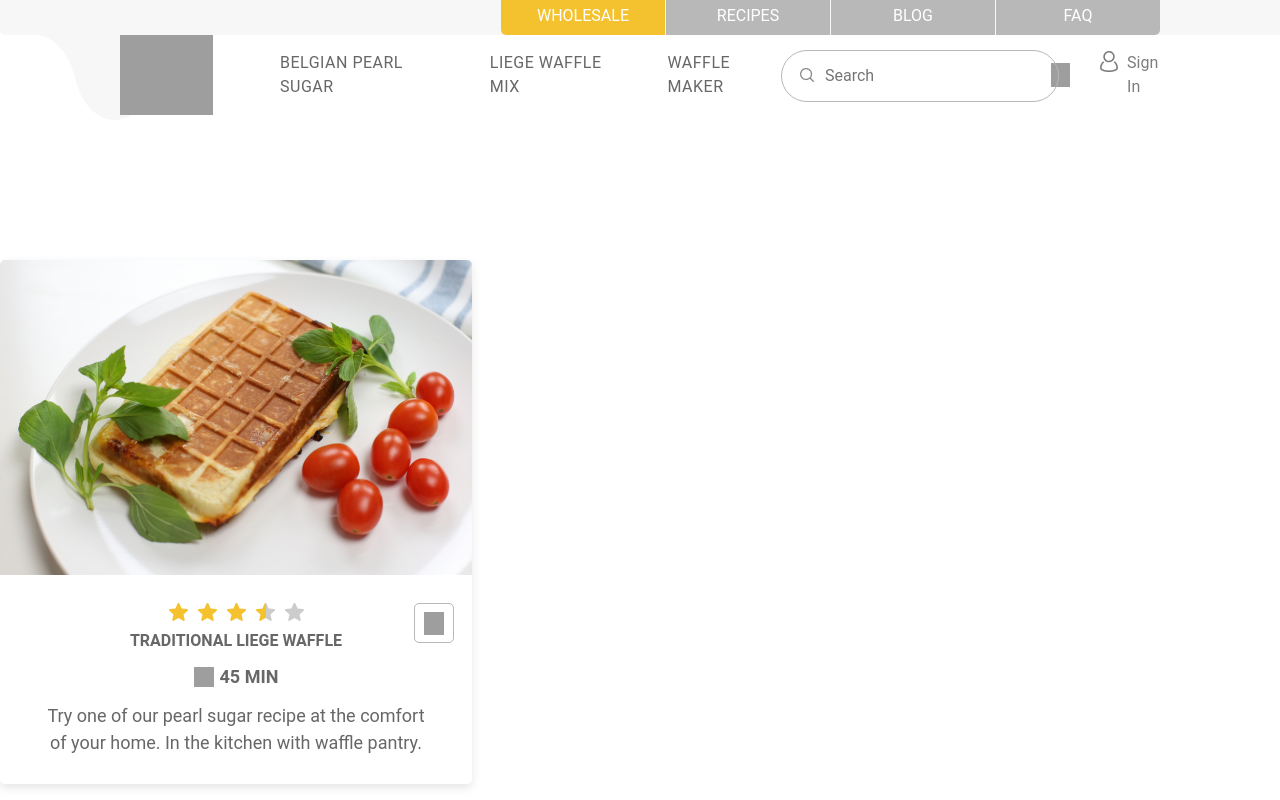
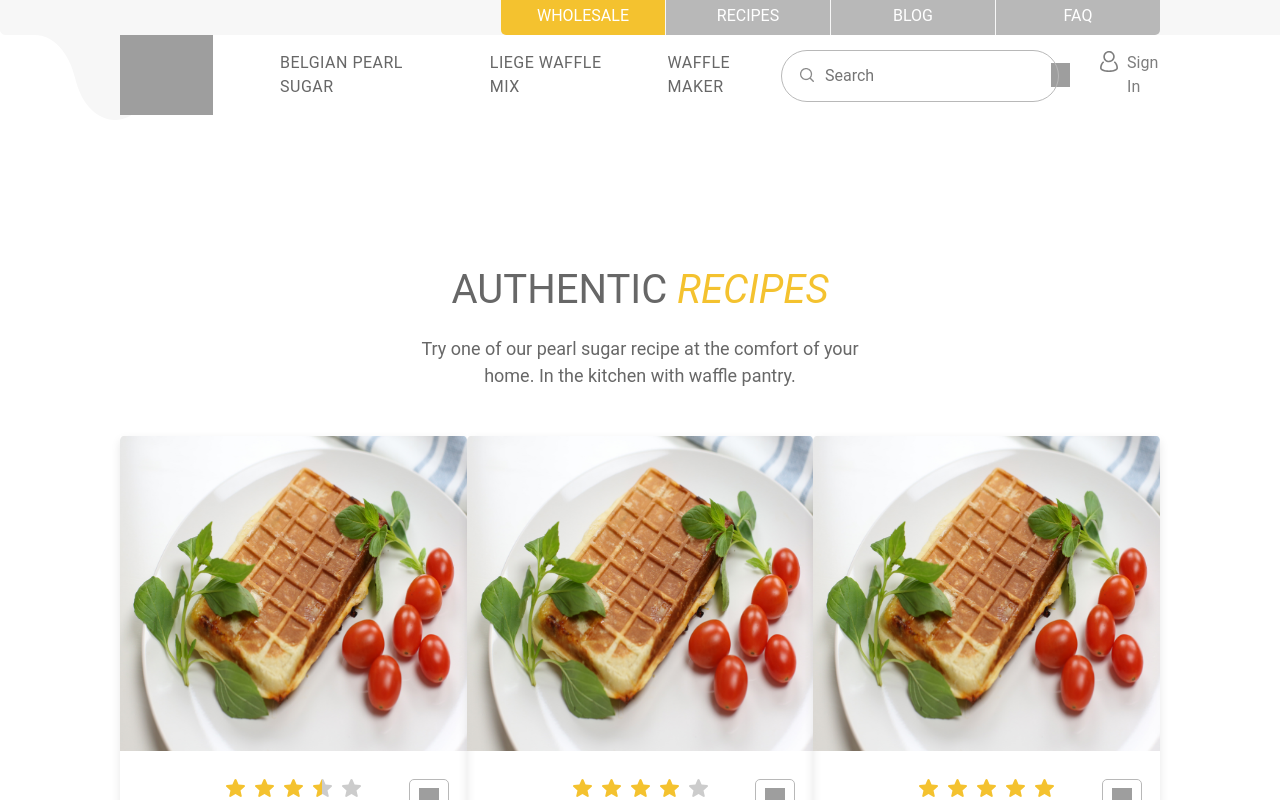
Before and after one commit to Oleksandr2108/galaxyItTest2, a Next.js app: page / in a window 1280 px wide. Built offline with nearby package versions, Linux system fonts and the light colour scheme; grey boxes are pictures that could not be loaded.

Commit message:
feat: add recipes list section

```diff
--- a/app/page.tsx
+++ b/app/page.tsx
@@ -1,19 +1,22 @@
 import Header from "@/components/Header/Header";
-import ResipesCard from "@/components/ResipesCard/ResipesCard";
 import Title from "@/components/Title/Title";
-import mainImage from "@/assets/images/Recipe1.jpg";
+import RecipesList from "@/components/RecipesList/RecipesList";
 
 const Home = () => {
   return (
     <>
       <Header />
-      <ResipesCard
-        mainImage={mainImage}
-        rating={2.5}
-        title="traditional liege waffle"
-        time="45 min"
-        description="Try one of our pearl sugar recipe at the comfort of your home. In the kitchen with waffle pantry."
-      />
+
+      <div className="container ">
+        <Title
+          highlight={[1]}
+          italic={[1]}
+          title="Authentic recipes"
+          subtitle="Try one of our pearl sugar recipe at the comfort of your home.
+In the kitchen with waffle pantry."
+        />
+        <RecipesList />
+      </div>
     </>
   );
 };
--- a/components/ResipesCard/ResipesCard.tsx
+++ b/components/RecipesCard/RecipesCard.tsx
@@ -4,7 +4,7 @@ import StarRating from "../StarRating/StarRating";
 import Time from "@/assets/images/Time.svg";
 import Share from "@/assets/images/Vector.svg";
 
-import styles from "./ResipesCard.module.scss";
+import styles from "./RecipesCard.module.scss"
 
 interface RecipesCardProps {
   mainImage: string | StaticImageData;
@@ -14,7 +14,7 @@ interface RecipesCardProps {
   description: string;
 }
 
-const ResipesCard = ({
+const RecipesCard = ({
   mainImage,
   title,
   rating,
@@ -59,4 +59,4 @@ const ResipesCard = ({
   );
 };
 
-export default ResipesCard;
+export default RecipesCard;
--- /dev/null
+++ b/components/RecipesList/RecipesList.module.scss
@@ -0,0 +1,6 @@
+.wrapper {
+  display: flex;
+  align-items: center;
+  justify-content: space-between;
+  margin-top: 47px;
+}
--- /dev/null
+++ b/components/RecipesList/RecipesList.tsx
@@ -0,0 +1,50 @@
+import mainImage from "@/assets/images/Recipe1.jpg";
+import RecipesCard from "../RecipesCard/RecipesCard";
+
+import styles from './RecipesList.module.scss'
+
+const recipes = [
+  {
+    image: mainImage,
+    title: "traditional liege waffle",
+    time: "45 min",
+    description:
+      "Try one of our pearl sugar recipe at the comfort of your home. In the kitchen with waffle pantry.",
+    rating: 3.5,
+  },
+  {
+    image: mainImage,
+    title: "traditional liege waffle",
+    time: "45 min",
+    description:
+      "Try one of our pearl sugar recipe at the comfort of your home. In the kitchen with waffle pantry.",
+    rating: 4,
+  },
+  {
+    image: mainImage,
+    title: "traditional liege waffle",
+    time: "45 min",
+    description:
+      "Try one of our pearl sugar recipe at the comfort of your home. In the kitchen with waffle pantry.",
+    rating: 5,
+  },
+];
+
+const RecipesList = () => {
+  return (
+    <div className={`col-12 ${styles.wrapper}`}>
+      {recipes.map((item, index) => (
+        <RecipesCard
+          key={index}
+          mainImage={item.image}
+          rating={item.rating}
+          title={item.title}
+          time={item.time}
+          description={item.description}
+        />
+      ))}
+    </div>
+  );
+};
+
+export default RecipesList
--- a/components/StarRating/StarRating.tsx
+++ b/components/StarRating/StarRating.tsx
@@ -5,7 +5,7 @@ interface StarRatingProps {
 
 const StarRating = ({ rating }: StarRatingProps) => {
   const totalStars = 5;
-  const stars = Array.from({ length: totalStars }, (_, i) => i++);
+  const stars = Array.from({ length: totalStars }, (_, i) => i + 1);
   return (
     <div className={styles.wrapper}>
       {stars.map((star, index) => {
--- a/components/Title/Title.tsx
+++ b/components/Title/Title.tsx
@@ -17,7 +17,7 @@ const Title = ({
   const words = title.split(" ");
   return (
     <>
-      <h1 className={styles.title}>
+      <h1 className={`col-12 ${styles.title}`}>
         {words.map((word, index) => {
           const isHighlight = highlight.includes(index);
           const isItalic = italic.includes(index);
@@ -36,7 +36,7 @@ const Title = ({
         })}
       </h1>
 
-      <p className={styles.subtitle}>{subtitle}</p>
+      <p className={`col-12 ${styles.subtitle}`}>{subtitle}</p>
     </>
   );
 };
```
Also changed, not shown: components/RecipesCard/RecipesCard.module.scss (renamed from components/ResipesCard/ResipesCard.module.scss).
